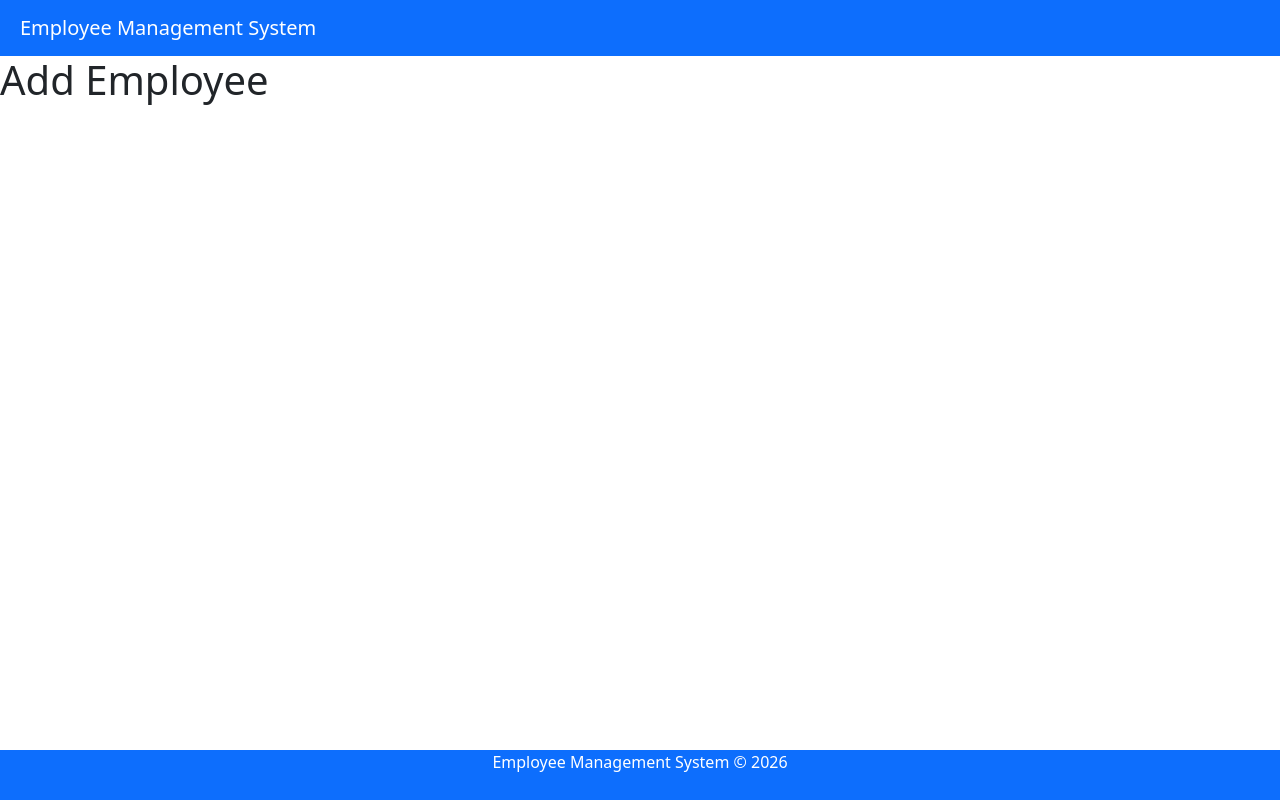
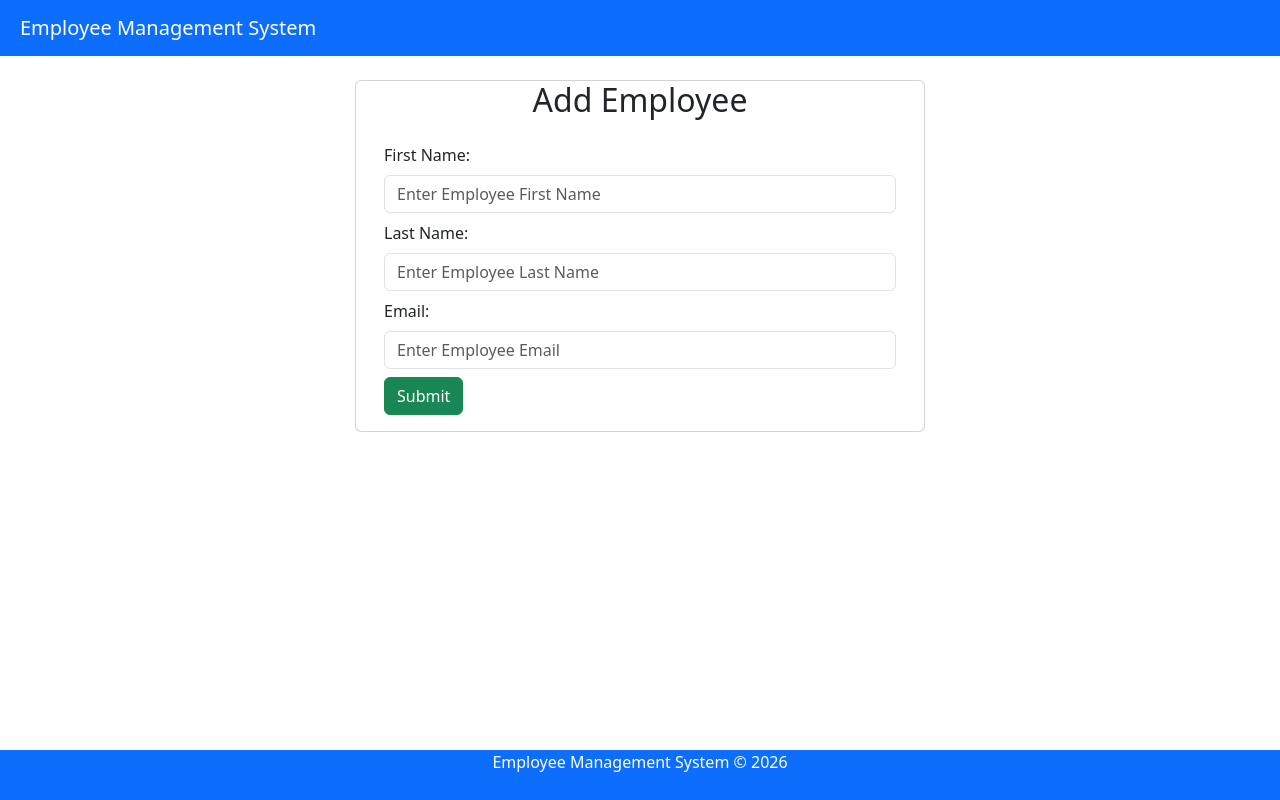
Before and after one commit to vitthalmkhandagale/emsys, a React (Vite) app in the folder ems-frontend/: page /add-employee in a window 1280 px wide. Built offline with nearby package versions, Linux system fonts and the light colour scheme.

Commit message:
Employee Component is added

```diff
--- a/ems-frontend/src/App.jsx
+++ b/ems-frontend/src/App.jsx
@@ -7,7 +7,6 @@
 import { BrowserRouter,Routes,Route } from 'react-router-dom'
 
 function App() {
-  const [count, setCount] = useState(0)
 
   return (
     <>
--- a/ems-frontend/src/components/EmployeeComponent.jsx
+++ b/ems-frontend/src/components/EmployeeComponent.jsx
@@ -1,9 +1,76 @@
-import React from 'react'
+import React, {useState} from 'react'
+
 
 const EmployeeComponent = () => {
+
+  const [firstName, setFirstname] = useState('');
+  const [lastName, setLastname] = useState('');
+  const [email, setEmail] = useState('');
+
+    function handleFirstName(e){
+        setFirstname(e.target.value);
+    }
+    function handleLastName(e){
+        setLastname(e.target.value);
+    }
+    function handleEmail(e){
+        setEmail(e.target.value);
+    }
+
+    function saveEmployee(e)
+    {
+        e.preventDefault();
+
+        const employee = {firstName,lastName,email}
+        console.log(employee);
+    }
+
   return (
-    <div>
-        <h1>Add Employee</h1>
+    <div className='container'>
+        <br></br>
+        <div className='row'>
+            <div className='card col-md-6 offset-md-3'>
+                <h2 className='text-center'>Add Employee</h2>
+                <div className='card-body'>
+                    <form>
+                        <div className='form-group mb-2'>
+                            <label className='form-label'>First Name:</label>
+                            <input
+                                type='text'
+                                placeholder='Enter Employee First Name'
+                                name='firstName'
+                                value={firstName}
+                                className='form-control'
+                                onChange={handleFirstName}
+                            ></input>
+                        </div>
+                        <div className='form-group mb-2'>
+                            <label className='form-label'>Last Name:</label>
+                            <input
+                                type='text'
+                                placeholder='Enter Employee Last Name'
+                                name='lastName'
+                                value={lastName}
+                                className='form-control'
+                                onChange={handleLastName}
+                            ></input>
+                        </div>
+                        <div className='form-group mb-2'>
+                            <label className='form-label'>Email:</label>
+                            <input
+                                type='text'
+                                placeholder='Enter Employee Email'
+                                name='Email'
+                                value={email}
+                                className='form-control'
+                                onChange={handleEmail}
+                            ></input>
+                        </div>
+                        <button type="button" className="btn btn-success" onClick={saveEmployee}>Submit</button>
+                    </form>
+                </div>
+            </div>
+        </div>
     </div>
   )
 }
```
